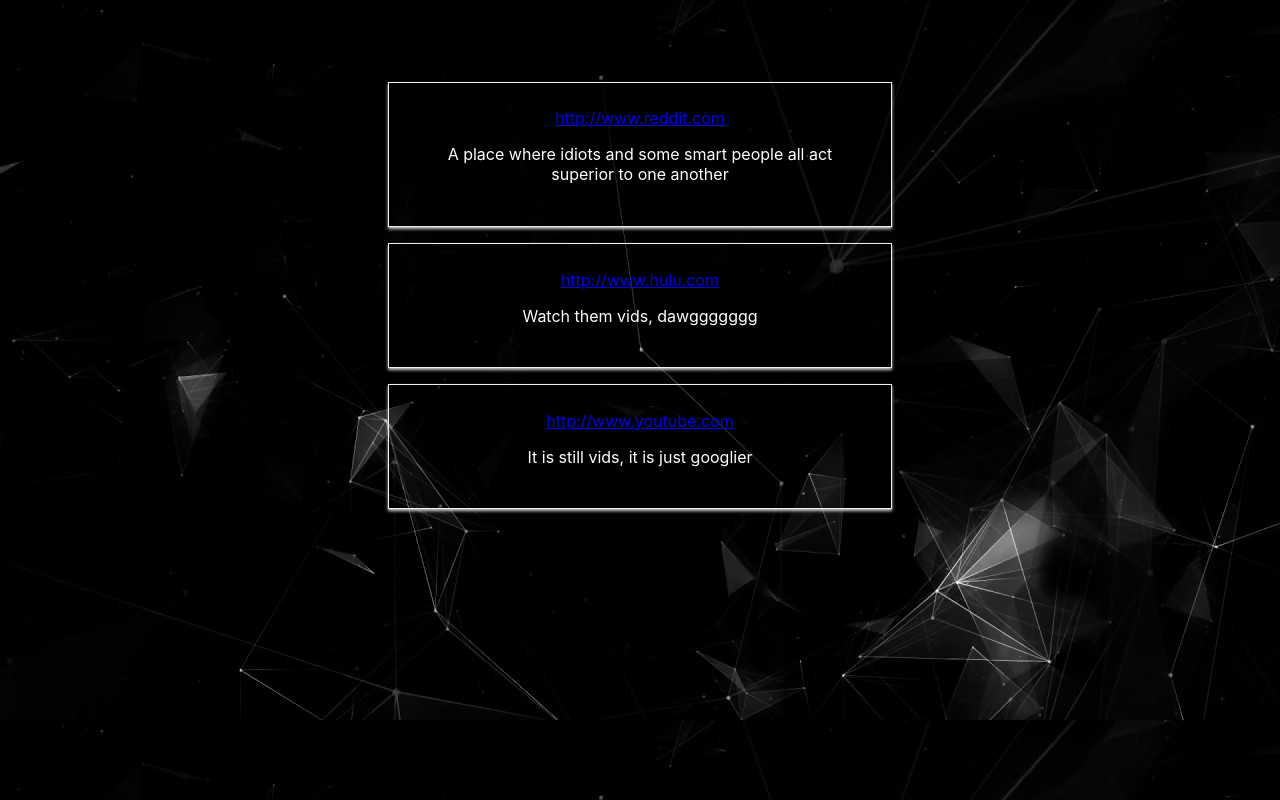
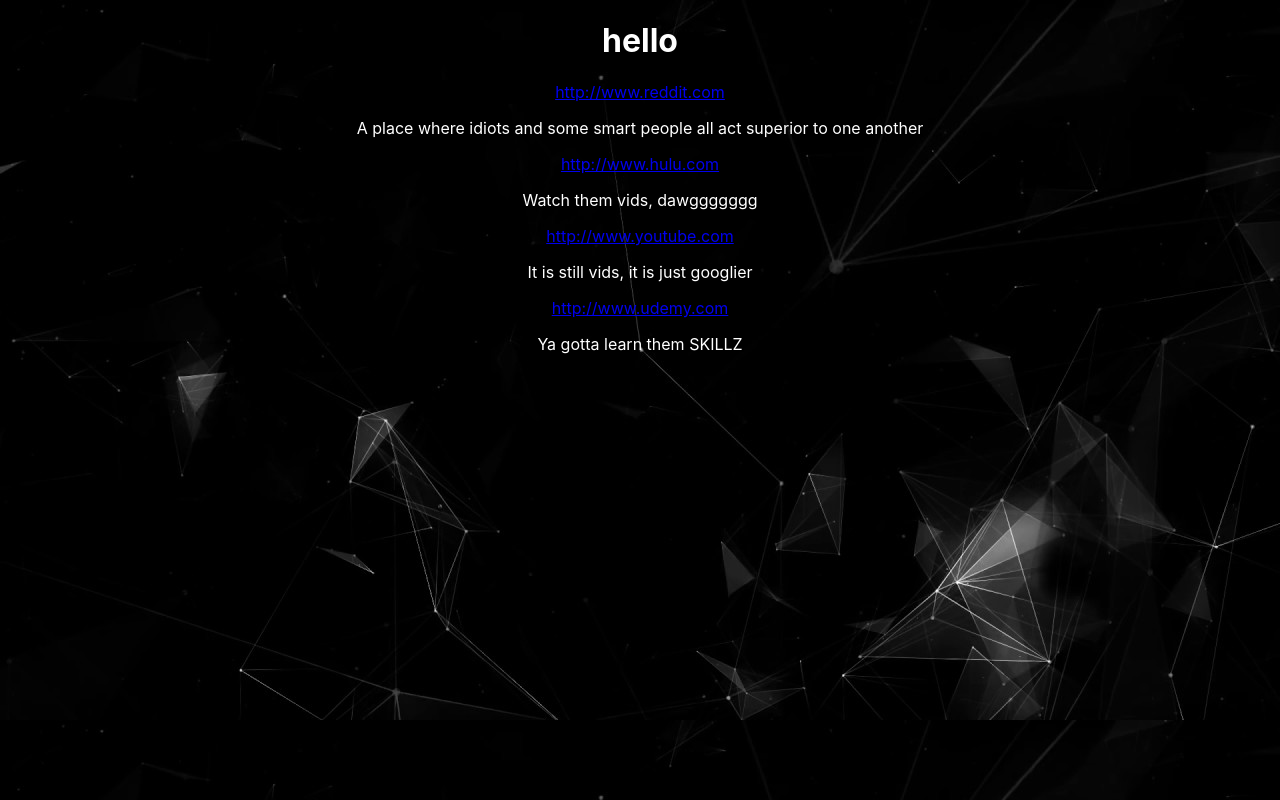
Before and after one commit to FlashOTFR/personal-homepage, a React (Create React App) app: page / in a window 1280 px wide. Built offline with nearby package versions, Linux system fonts and the light colour scheme.

Commit message:
links list now populates dynamically with link components, using props from state

```diff
--- a/src/components/Links/Link/index.jsx
+++ b/src/components/Links/Link/index.jsx
@@ -1,11 +1,10 @@
 import React from 'react';
-import classes from 'style.css';
+import classes from './style.css';
 
 const Link = (props) => {
     return (
         <div className={classes.Link}>
-            <img src={props.image}>Check out an image</img>
-            <a>{props.linkurl}</a>
+            <a href={props.linkurl}>{props.linkurl}</a>
             <p>{props.description}</p>
         </div>
      );
--- a/src/components/Links/Link/style.css
+++ b/src/components/Links/Link/style.css
@@ -0,0 +1,3 @@
+body {
+    color: white;
+}
--- a/src/components/Links/index.jsx
+++ b/src/components/Links/index.jsx
@@ -1,11 +1,15 @@
 import React from 'react';
-import classes from 'style.css';
+import classes from './style.css';
 import Link from './Link';
 
 const Links = (props) => {
-    return (
-
-     );
+    return props.links.map( (link, index) => {
+        return (
+            <Link
+            description = {link.description}
+            linkurl = {link.linkurl} />
+        )
+    })
 }
 
 export default Links;
--- a/src/containers/App.js
+++ b/src/containers/App.js
@@ -2,25 +2,24 @@
 import './App.css';
 import Cockpit from '../components/Cockpit';
 import TLink from '../components/TLink';
+import Links from '../components/Links';
 
 
 class App extends Component {
-  state = {  }
+  state = {
+    links: [
+      {id: '001', description: 'A place where idiots and some smart people all act superior to one another',  linkurl: 'http://www.reddit.com'},
+      {id: '002', description: 'Watch them vids, dawggggggg' ,  linkurl: 'http://www.hulu.com'},
+      {id: '003', description: 'It is still vids, it is just googlier',  linkurl: 'http://www.youtube.com'},
+      {id: '004', description: 'Ya gotta learn them SKILLZ',  linkurl: 'http://www.udemy.com'}
+
+    ]
+   }
   render() {
     return (
     <div className="App">
       <Cockpit />
-      <TLink
-      description='A place where idiots and some smart people all act superior to one another'
-      linkurl ='http://www.reddit.com' />
-
-      <TLink
-      description='Watch them vids, dawggggggg'
-      linkurl ='http://www.hulu.com' />
-
-      <TLink
-      description='It is still vids, it is just googlier'
-      linkurl ='http://www.youtube.com' />
+      <Links links={this.state.links} />
     </div>
      );
   }
```
